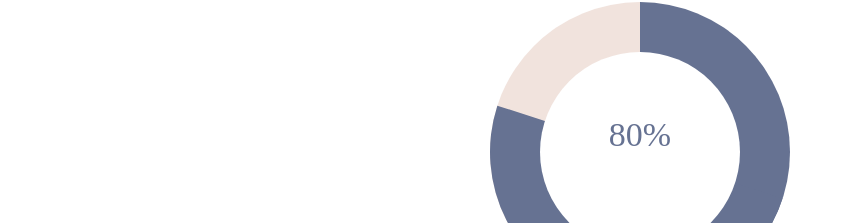
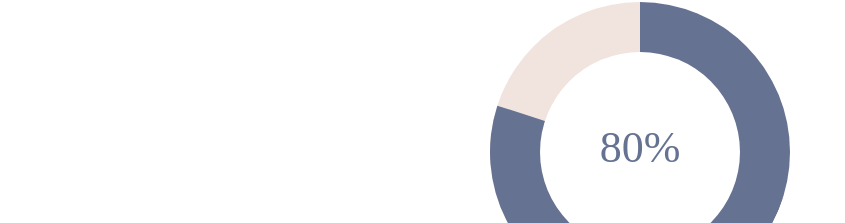
Before and after one commit to shaibv/ng2-css-chart, an Angular app: page / in a window 1280 px wide. Shown: the part 478-701 px from the top of the page, without its empty margins (0-845 px from the left). Built offline with nearby package versions, Linux system fonts and the light colour scheme.

Commit message:
text size fix

```diff
--- a/src/app/app.component.ts
+++ b/src/app/app.component.ts
@@ -9,5 +9,5 @@ import {ChartConfiguration} from "../charts/pie-chart/Configuration";
 export class AppComponent {
   public title:string = 'Chart Demo';
   public pieConfiguration:ChartConfiguration = {holeRadius:0,radius:150,backgroundColor:'#d6cbd3',activeColor:'#eca1a6'};
-  public doughnutConfiguration:ChartConfiguration = {holeRadius:100,radius:150,backgroundColor:'#f1e3dd',activeColor:'#667292',showText:true,text:{color:'#667292',size:20}};
+  public doughnutConfiguration:ChartConfiguration = {holeRadius:100,radius:150,backgroundColor:'#f1e3dd',activeColor:'#667292',showText:true,text:{color:'#667292',size:44}};
 }
--- a/src/charts/pie-chart/pie-chart.component.less
+++ b/src/charts/pie-chart/pie-chart.component.less
@@ -31,7 +31,7 @@
 .text {
   position: absolute;
   display: block;
-  top: 38%;
+  top: 40%;
   width: 100%;
   text-align: center;
   z-index: 1;
--- a/src/charts/pie-chart/pie-chart.component.ts
+++ b/src/charts/pie-chart/pie-chart.component.ts
@@ -42,7 +42,7 @@ export class PieChartComponent implements OnInit {
     this.showText = this.configure.showText;
     if (this.configure.text) {
       this.textConfiguration = {
-        size: this.configure.text.size || '20px',
+        size: this.configure.text.size || '20',
         color: this.configure.text.color || 'black',
       }
     }
@@ -87,7 +87,7 @@ export class PieChartComponent implements OnInit {
 
   textStyle():any {
     return {
-      'font-size': this.textConfiguration.size,
+      'font-size': this.textConfiguration.size+'px',
       'color': this.textConfiguration.color
     };
   }
```
